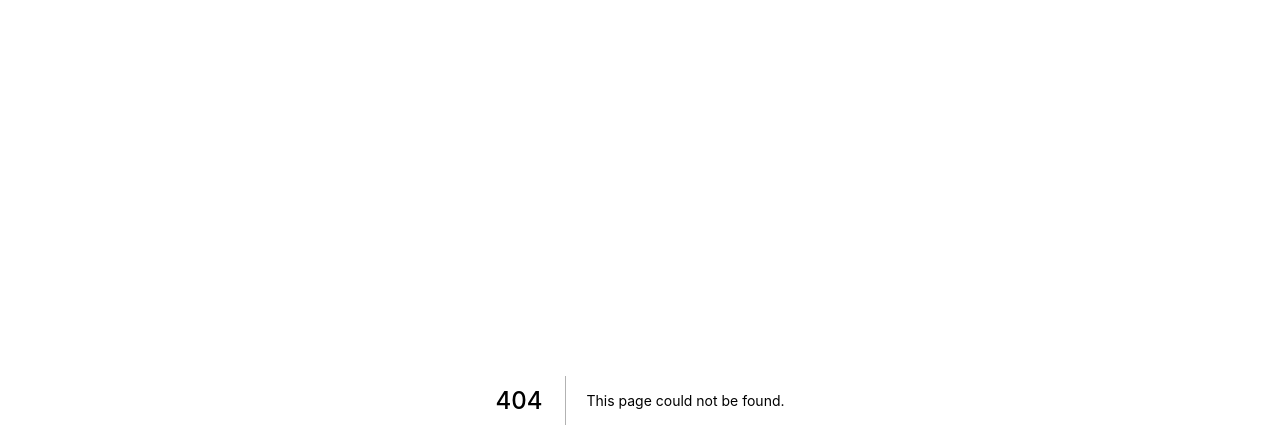
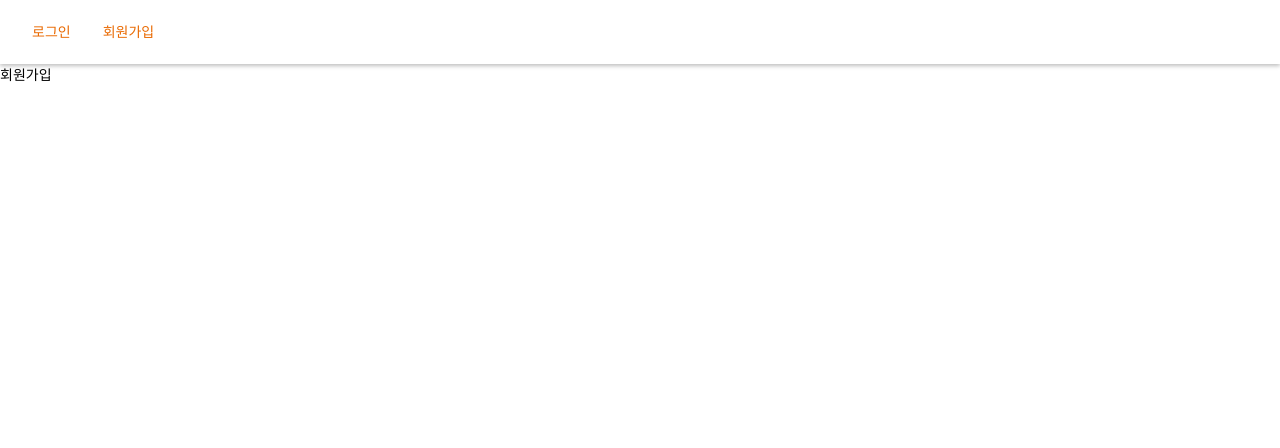
Before and after one commit to wdudtlrw78/devlog, a Next.js app in the folder prepare/front/: page /signup in a window 1280 px wide. Before the commit this address had no page. Shown: the top 448 px of the page. Built offline with nearby package versions, Linux system fonts and the light colour scheme.

Commit message:
Add: Status bar

```diff
--- /dev/null
+++ b/prepare/front/components/AppLayout/index.jsx
@@ -0,0 +1,18 @@
+import React from 'react';
+import PropTypes from 'prop-types';
+import StatusBar from '../StatusBar';
+
+const AppLayout = ({ children }) => {
+  return (
+    <>
+      <StatusBar />
+      {children}
+    </>
+  );
+};
+
+AppLayout.propTypes = {
+  children: PropTypes.node.isRequired,
+};
+
+export default AppLayout;
--- /dev/null
+++ b/prepare/front/components/StatusBar/index.jsx
@@ -0,0 +1,30 @@
+import React from 'react';
+import Link from 'next/link';
+import { FontAwesomeIcon } from '@fortawesome/react-fontawesome';
+import { Container, LogInButton, MenuButton, RightMenu, SignUpButton } from './styles';
+
+const StatusBar = () => {
+  return (
+    <>
+      <Container>
+        <MenuButton>
+          <FontAwesomeIcon className="menu-button" icon="bars" size="2x" />
+        </MenuButton>
+        <RightMenu>
+          <LogInButton>
+            <Link href="/login">
+              <a>로그인</a>
+            </Link>
+          </LogInButton>
+          <SignUpButton>
+            <Link href="/signup">
+              <a>회원가입</a>
+            </Link>
+          </SignUpButton>
+        </RightMenu>
+      </Container>
+    </>
+  );
+};
+
+export default StatusBar;
--- /dev/null
+++ b/prepare/front/components/StatusBar/styles.jsx
@@ -0,0 +1,67 @@
+import styled from '@emotion/styled';
+
+export const Container = styled.div`
+  display: flex;
+  justify-content: space-between;
+  align-items: center;
+  max-width: 1600px;
+  height: 48px;
+  padding: 10px 16px;
+  margin: 0 auto;
+
+  background: #ffffff;
+  box-shadow: 0px 2px 4px rgba(0, 0, 0, 0.25);
+  @media (min-width: 820px) {
+    height: 64px;
+    margin: 0 auto;
+  }
+`;
+
+export const MenuButton = styled.button`
+  width: 48px;
+  height: 48px;
+  cursor: pointer;
+  background: transparent;
+  border: none;
+  outline: none;
+  padding: 0;
+  margin: -16px;
+
+  &:hover {
+    background-color: rgba(0, 0, 0, 0.2);
+  }
+
+  @media (min-width: 820px) {
+    display: none;
+  }
+`;
+
+export const RightMenu = styled.div`
+  display: flex;
+  align-items: center;
+`;
+
+export const LogInButton = styled.div`
+  & a {
+    display: inline-block;
+    padding: 13px 16px;
+    transition: color 1s ease 0s;
+  }
+  & a:hover {
+    color: #000;
+    background-color: rgba(0, 0, 0, 0.2);
+  }
+`;
+
+export const SignUpButton = styled.a`
+  & a {
+    display: inline-block;
+    padding: 13px 16px;
+    margin-right: -16px;
+    transition: color 1s ease 0s;
+  }
+  & a:hover {
+    color: #000;
+    background-color: rgba(0, 0, 0, 0.2);
+  }
+`;
--- a/prepare/front/pages/_app.jsx
+++ b/prepare/front/pages/_app.jsx
@@ -18,6 +18,7 @@ export const globalStyles = (
           font-family: Noto Sans KR, sans-serif;
           line-height: 1.6;
           font-size: 14px;
+          overflow: auto;
         }
 
         * {
@@ -25,16 +26,12 @@ export const globalStyles = (
         }
 
         a {
-          color: #0070f3;
+          color: #E96900;;
           text-decoration: none;
         }
 
         .menu-button {
           color: #E96900;
-        }
-
-        a:hover {
-          text-decoration: underline;
         }
 
         img {
--- /dev/null
+++ b/prepare/front/pages/signup.jsx
@@ -0,0 +1,8 @@
+import React from 'react';
+import AppLayout from '../components/AppLayout';
+
+function SignUp() {
+  return <AppLayout>회원가입</AppLayout>;
+}
+
+export default SignUp;
```
Also changed, not shown: prepare/front/components/Logo.jsx (added, +8 -0 lines), prepare/front/package.json (+9 -0 lines), prepare/front/pages/login.jsx (added, +8 -0 lines), 1 other file (tests, documents, lock files or other folders).
